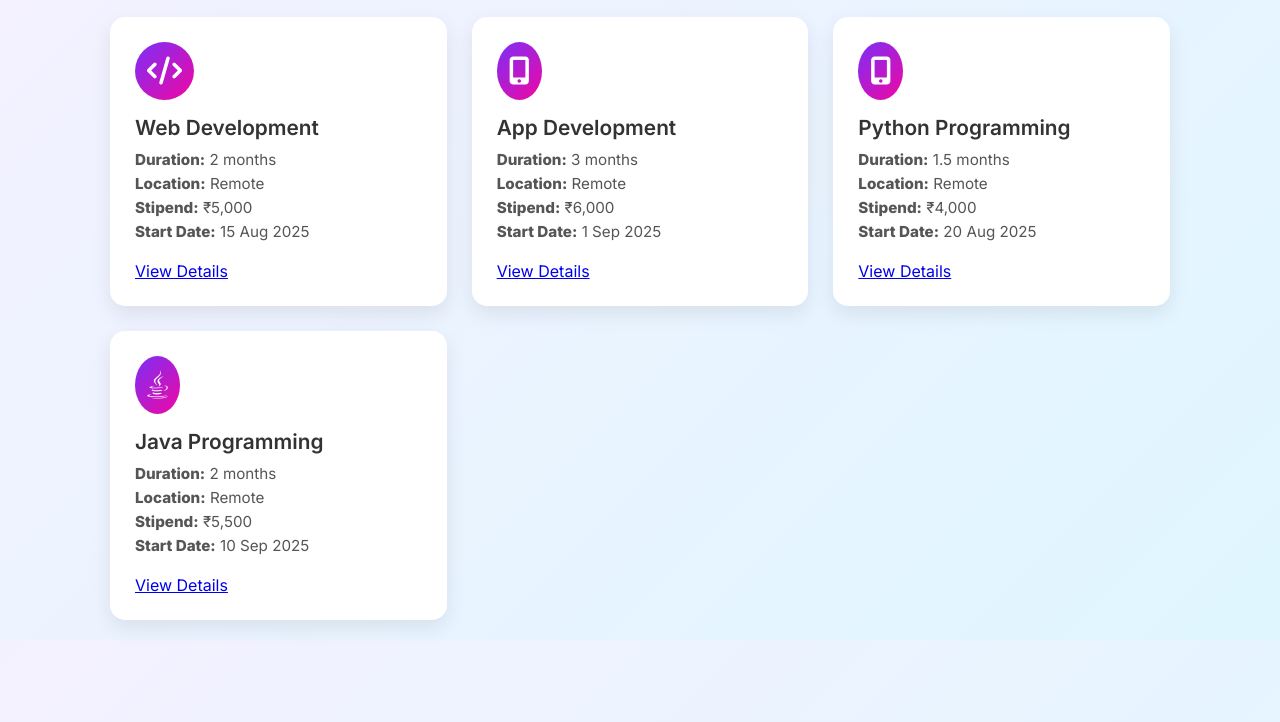
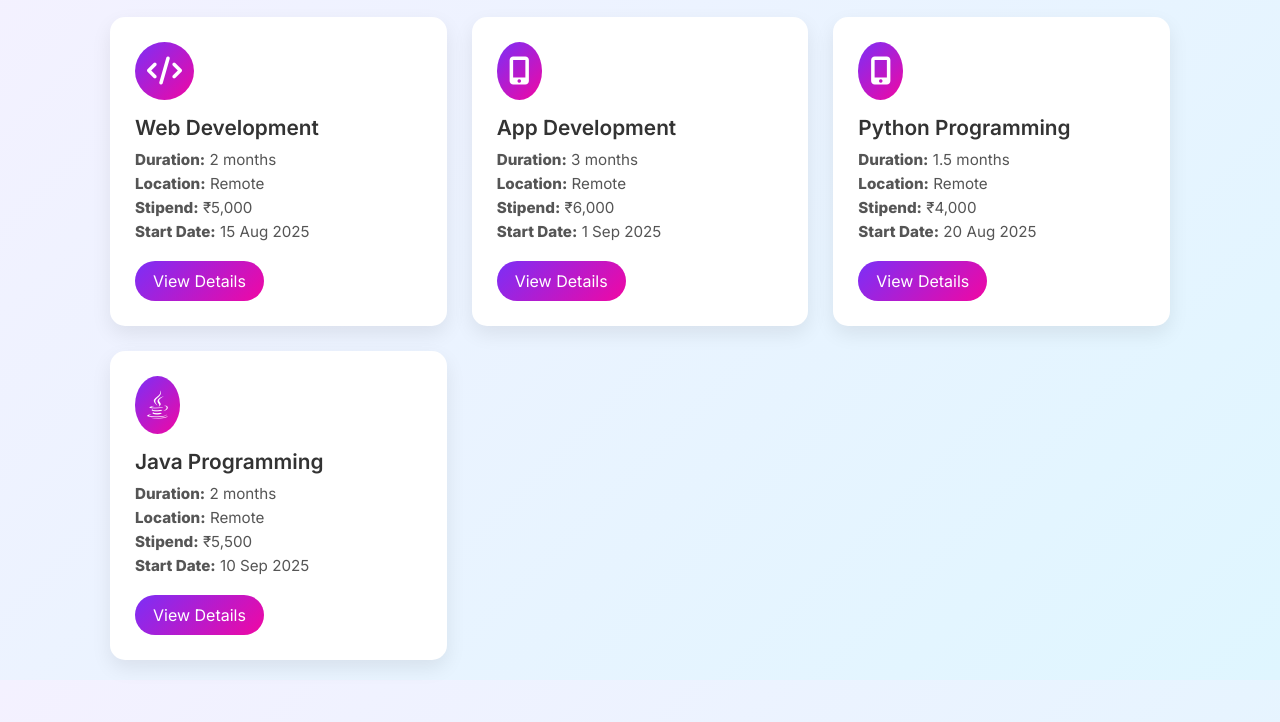
Before and after one commit to Srilekha-Paul/Redesign_web, a plain HTML site: page index.html in a window 1280 px wide. Shown: the part 78-800 px from the top of the page. Drawn offline with Linux system fonts and the light colour scheme.

Commit message:
add btn and btn hover

```diff
--- a/style.css
+++ b/style.css
@@ -71,3 +71,16 @@ body{
     color: #555;
     margin-bottom: 5px;
 }
+.btn {
+    background: linear-gradient(135deg, #7b2ff7, #f107a3);
+    color: white;
+    padding: 10px 18px;
+    border-radius: 25px;
+    text-decoration: none;
+    font-weight: 500;
+    transition: opacity 0.3s ease;
+}
+
+.btn:hover {
+    opacity: 0.85;
+}
```
